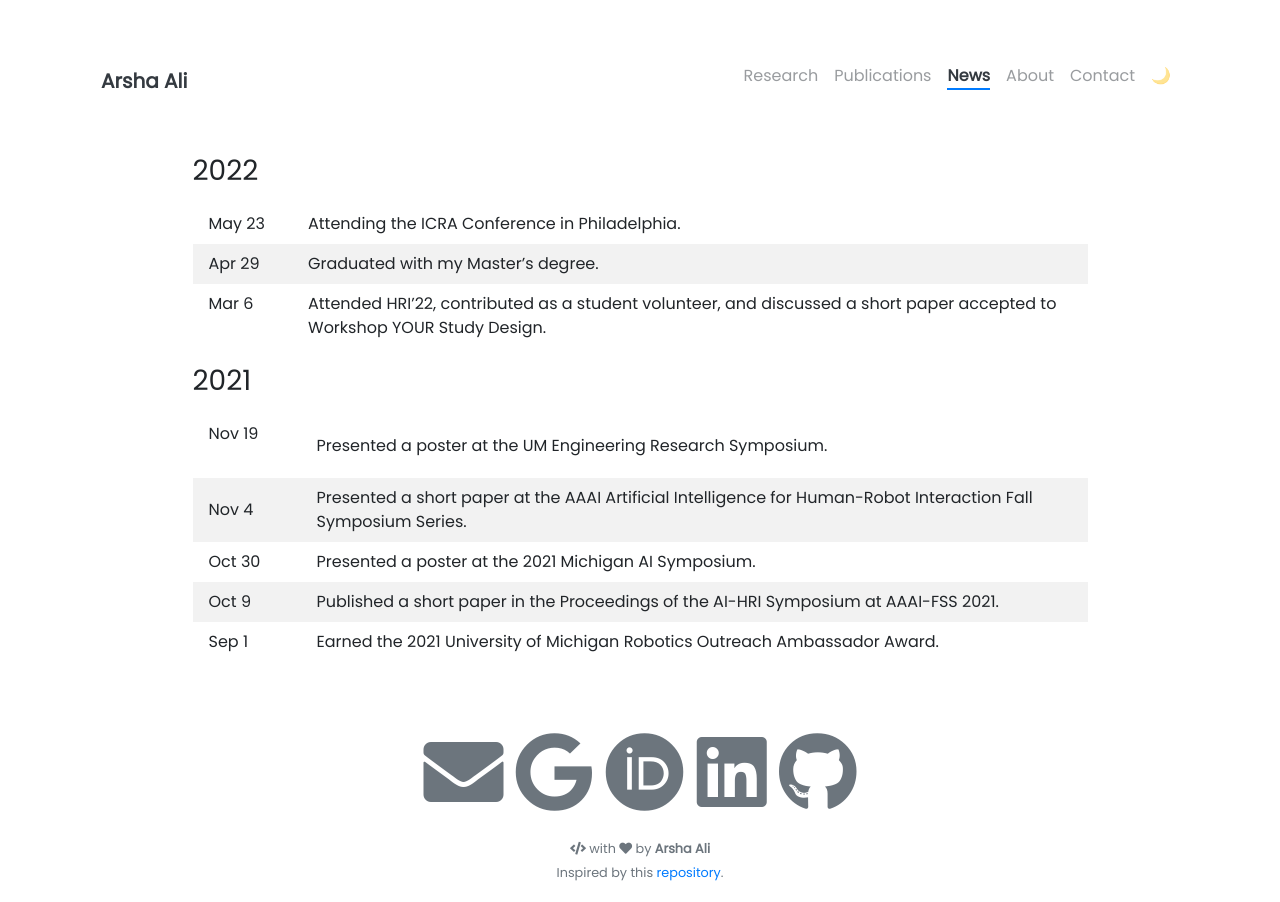
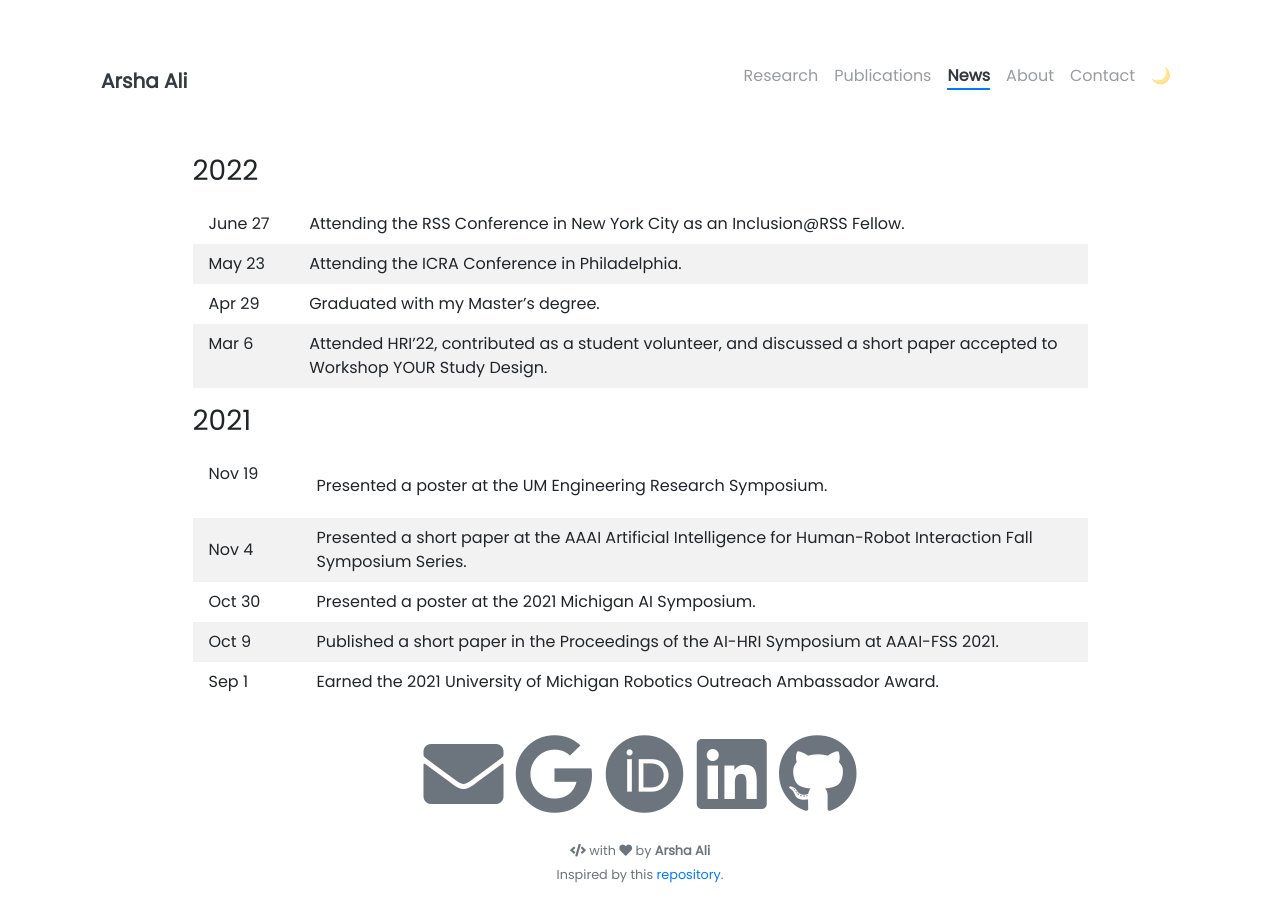
Before and after one commit to arshaali/arshaali.github.io, a Jekyll site: the page built from pages/news.md, in a window 1280 px wide. Built offline with Jekyll 4.4.1, drawn with Linux system fonts in a browser that asks for light colours; nearby versions of some CDN libraries.

Commit message:
Update news.md

```diff
--- a/pages/news.md
+++ b/pages/news.md
@@ -14,6 +14,7 @@ td, th {
 
 ### 2022
 
+June 27 | Attending the RSS Conference in New York City as an Inclusion@RSS Fellow.
 May 23 | Attending the ICRA Conference in Philadelphia.
 Apr 29 | Graduated with my Master's degree.
 Mar 6 &nbsp; &nbsp; &nbsp; &nbsp; | Attended HRI'22, contributed as a student volunteer, and discussed a short paper accepted to Workshop YOUR Study Design.
```
